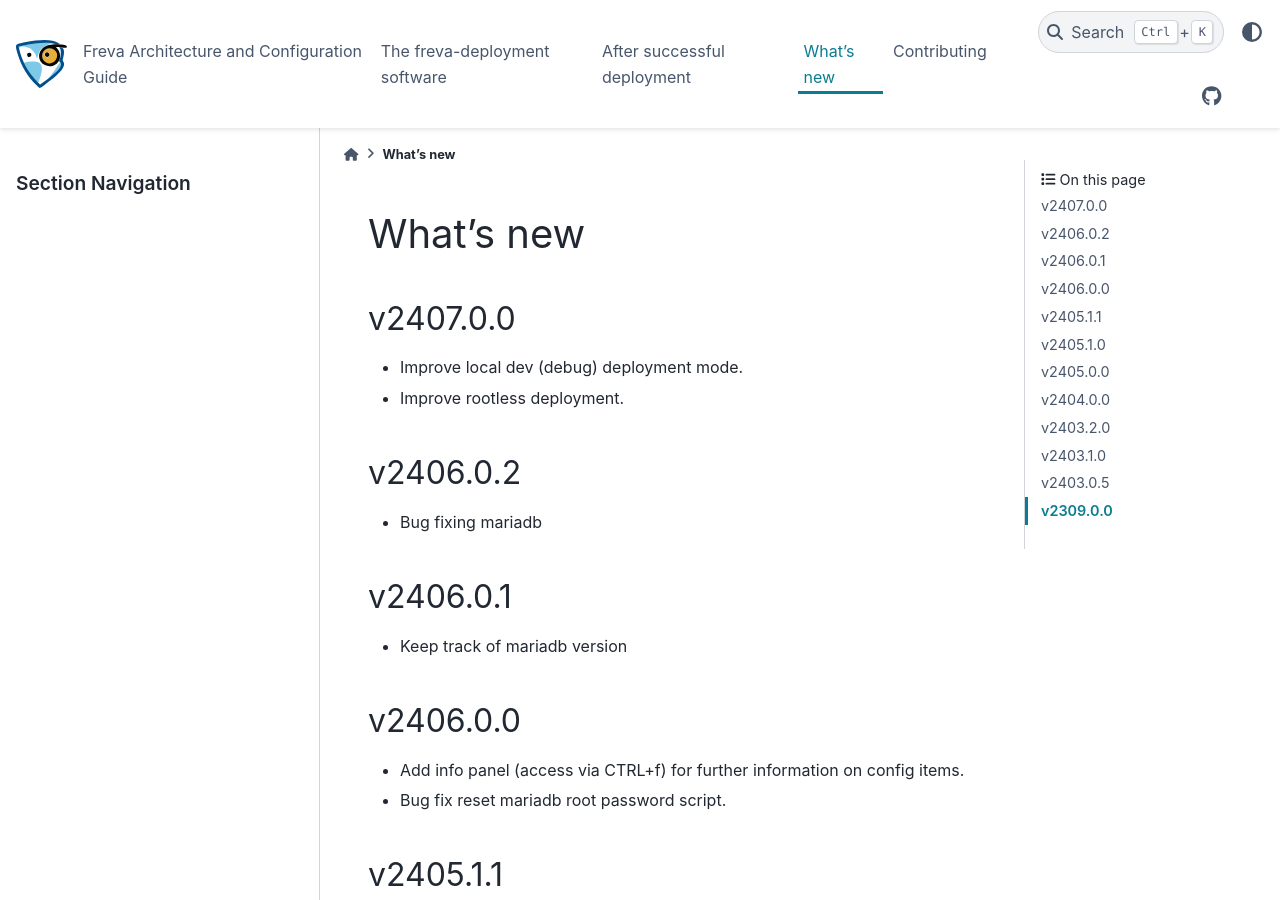
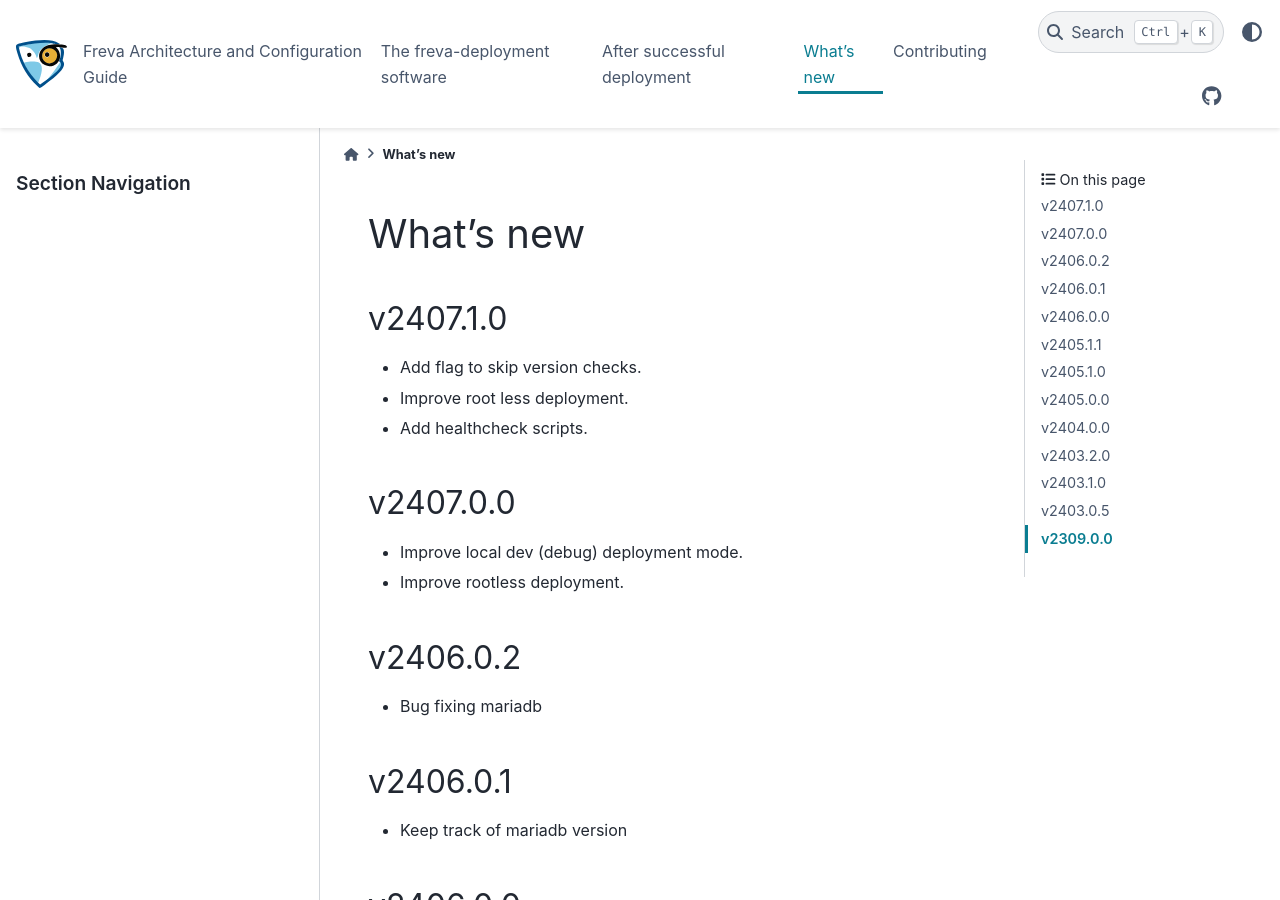
Before and after one commit to FREVA-CLINT/freva-deployment, a Sphinx documentation site: the page built from docs/whatsnew.rst, in a window 1280 px wide and 900 px high. Built offline with Sphinx 7.4.7 and the PyData theme 0.15.4, drawn with Linux system fonts in a browser that asks for light colours; pages that are not in the unit, such as notebooks, are missing from menus.

Commit message:
Bump version.

```diff
--- a/docs/whatsnew.rst
+++ b/docs/whatsnew.rst
@@ -6,6 +6,14 @@ What's new
 .. toctree::
    :maxdepth: 0
    :titlesonly:
+
+v2407.1.0
+~~~~~~~~~
+* Add flag to skip version checks.
+* Improve root less deployment.
+* Add healthcheck scripts.
+
+
 
 v2407.0.0
 ~~~~~~~~~
--- a/src/freva_deployment/__init__.py
+++ b/src/freva_deployment/__init__.py
@@ -1,9 +1,9 @@
 import argparse
 from urllib.request import urlretrieve
 
-__version__ = "2407.0.0"
+__version__ = "2407.1.0"
 
-FREVA_PYTHON_VERSION = "3.11"
+FREVA_PYTHON_VERSION = "3.12"
 AVAILABLE_PYTHON_VERSIONS = ["3.8", "3.9", "3.10", "3.11", "3.12"]
 AVAILABLE_CONDA_ARCHS = [
     "linux-64",
```
